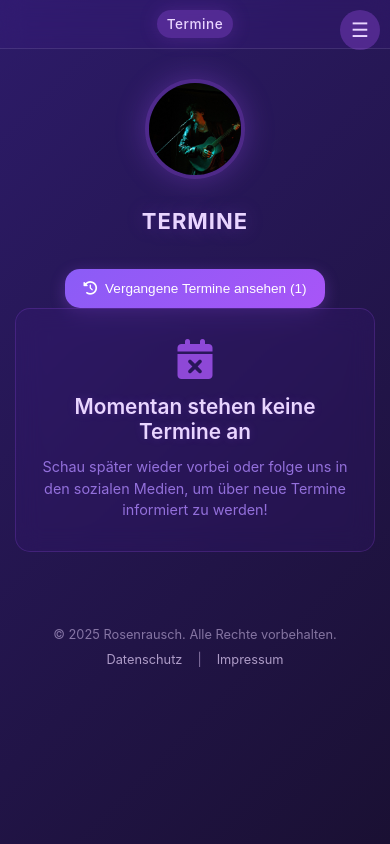
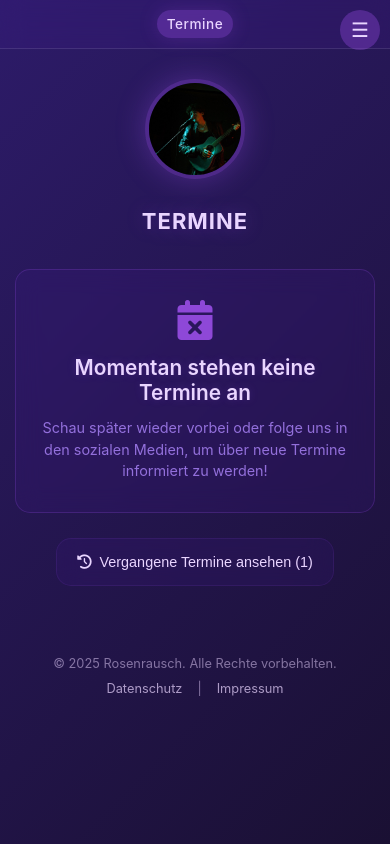
Before and after one commit to itsliande/rosenrausch, a plain HTML site: page termine.html in a window 390 px wide. Drawn offline with Linux system fonts and the light colour scheme.

Commit message:
Update past events toggle button styles and reposition logic for improved visibility

```diff
--- a/css/main.css
+++ b/css/main.css
@@ -790,7 +790,7 @@ h1 {
 .past-events-toggle-container {
     display: flex;
     justify-content: center;
-    margin: 2rem 0;
+    margin: 20px 0;
 }
 
 .past-events-toggle-container.showing-past-events {
@@ -799,28 +799,32 @@ h1 {
 }
 
 .past-events-toggle {
-    background: linear-gradient(135deg, #8B5CF6, #A855F7);
-    color: white;
-    border: none;
-    padding: 12px 24px;
-    border-radius: 25px;
+    background: rgba(91, 33, 182, 0.1);
+    backdrop-filter: blur(12px);
+    color: #E9D5FF;
+    border: 1px solid rgba(168, 85, 247, 0.1);
+    padding: 18px 26px;
+    border-radius: 20px;
     font-size: 1rem;
     font-weight: 500;
     cursor: pointer;
-    transition: all 0.3s ease;
+    transition: all 0.4s ease;
     display: flex;
     align-items: center;
-    gap: 8px;
-    box-shadow: 0 4px 15px rgba(168, 85, 247, 0.3);
+    gap: 10px;
+    text-decoration: none;
 }
 
 .past-events-toggle:hover {
-    transform: translateY(-2px);
-    box-shadow: 0 6px 20px rgba(168, 85, 247, 0.4);
+    transform: translateY(-3px);
+    background: rgba(168, 85, 247, 0.15);
+    border-color: rgba(168, 85, 247, 0.3);
+    box-shadow: 0 10px 25px rgba(91, 33, 182, 0.2);
 }
 
 .past-events-toggle.active {
-    background: linear-gradient(135deg, #6366F1, #8B5CF6);
+    background: rgba(168, 85, 247, 0.15);
+    border-color: rgba(168, 85, 247, 0.3);
 }
 
 /* Past Event Styling */
@@ -878,12 +882,12 @@ h1 {
     }
 
     .past-events-toggle-container {
-        margin: 20px 0 0 0;
+        margin: 20px 0;
     }
 
     .past-events-toggle {
-        padding: 12px 18px;
-        font-size: 0.85em;
+        padding: 15px 20px;
+        font-size: 0.9em;
         border-radius: 15px;
         gap: 8px;
     }
--- a/js/appointments.js
+++ b/js/appointments.js
@@ -262,11 +262,6 @@ class EventManager {
         const futureEvents = filteredEvents.filter(event => !this.isEventPast(event));
         const pastEvents = filteredEvents.filter(event => this.isEventPast(event));
 
-        // Always add toggle button at the top when it exists
-        if (this.toggleContainer) {
-            this.container.appendChild(this.toggleContainer);
-        }
-
         // Check if there are no current events
         if (futureEvents.length === 0 && !this.showPastEvents) {
             const noEventsMessage = document.createElement('div');
@@ -277,7 +272,17 @@ class EventManager {
                 <p>Schau später wieder vorbei oder folge uns in den sozialen Medien, um über neue Termine informiert zu werden!</p>
             `;
             this.container.appendChild(noEventsMessage);
+
+            // Add toggle button after the no events message
+            if (this.toggleContainer) {
+                this.container.appendChild(this.toggleContainer);
+            }
         } else {
+            // Add toggle button at the top when showing events
+            if (this.toggleContainer) {
+                this.container.appendChild(this.toggleContainer);
+            }
+
             // Sort future events by date (ascending), past events by date (descending)
             futureEvents.sort((a, b) => new Date(a.date) - new Date(b.date));
             pastEvents.sort((a, b) => new Date(b.date) - new Date(a.date));
```
